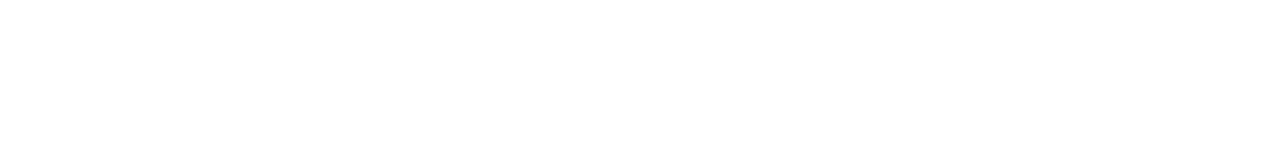
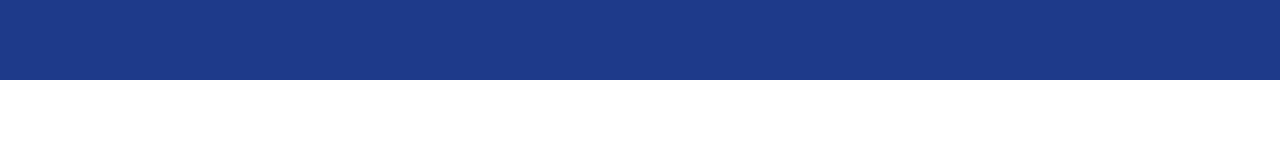
Before and after one commit to cpe-cmu-261207/cpe-cmu-261207-lab-01-Kisaru1523, a plain HTML site: page index.html in a window 1280 px wide. Drawn offline with nearby package versions, Linux system fonts and the light colour scheme.

Commit message:
color head

```diff
--- a/index.html
+++ b/index.html
@@ -8,6 +8,10 @@
   <link href="https://unpkg.com/tailwindcss@^2/dist/tailwind.min.css" rel="stylesheet">
 </head>
 <body>
+  <div class="container mx-auto">
 
+    <div class="flex justify-between items-center py-10 bg-blue-900"></div>
+            <i class="fas fa-drafting-compass fa-2x text-orange-500"></i>
+        </div>
 </body>
 </html>
```
